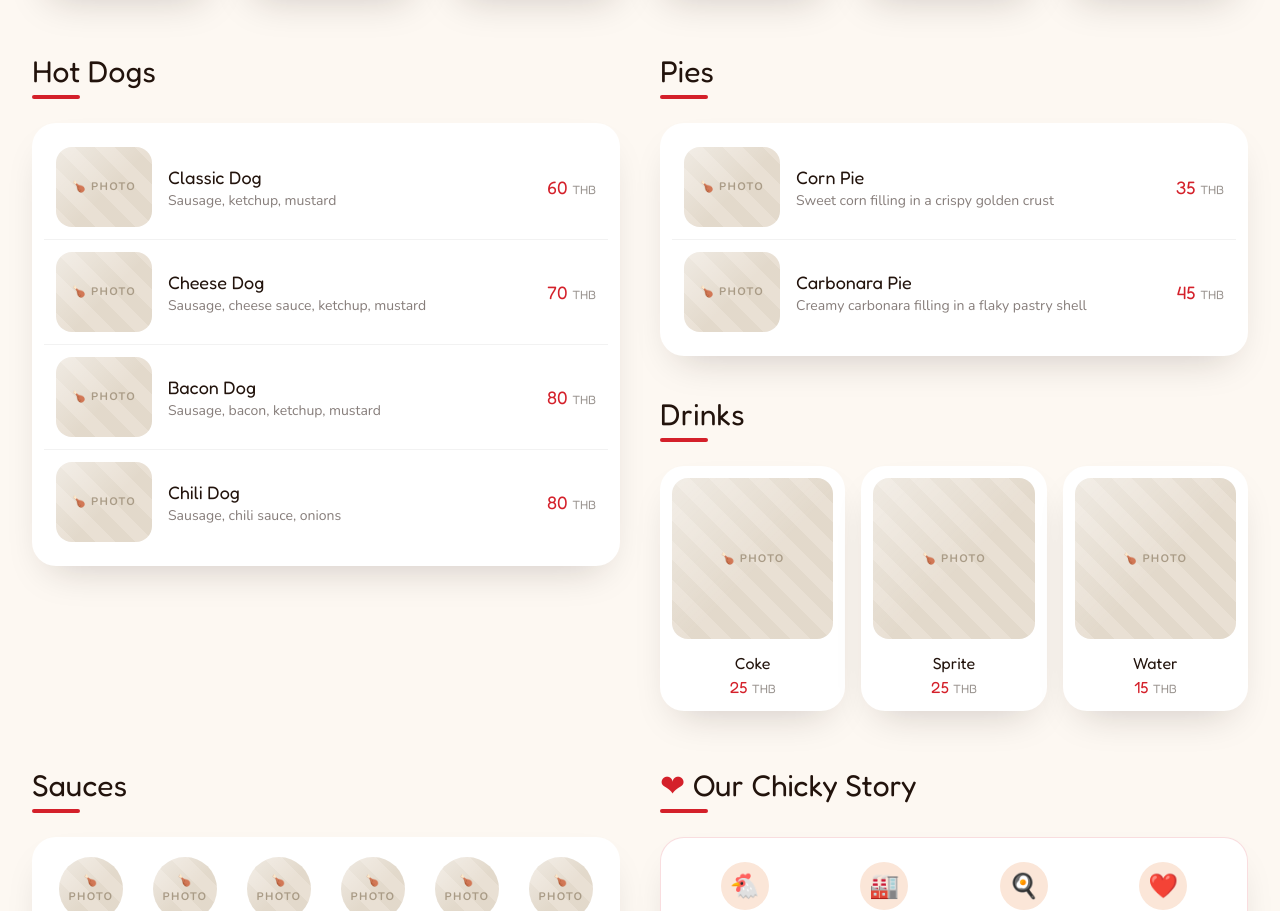
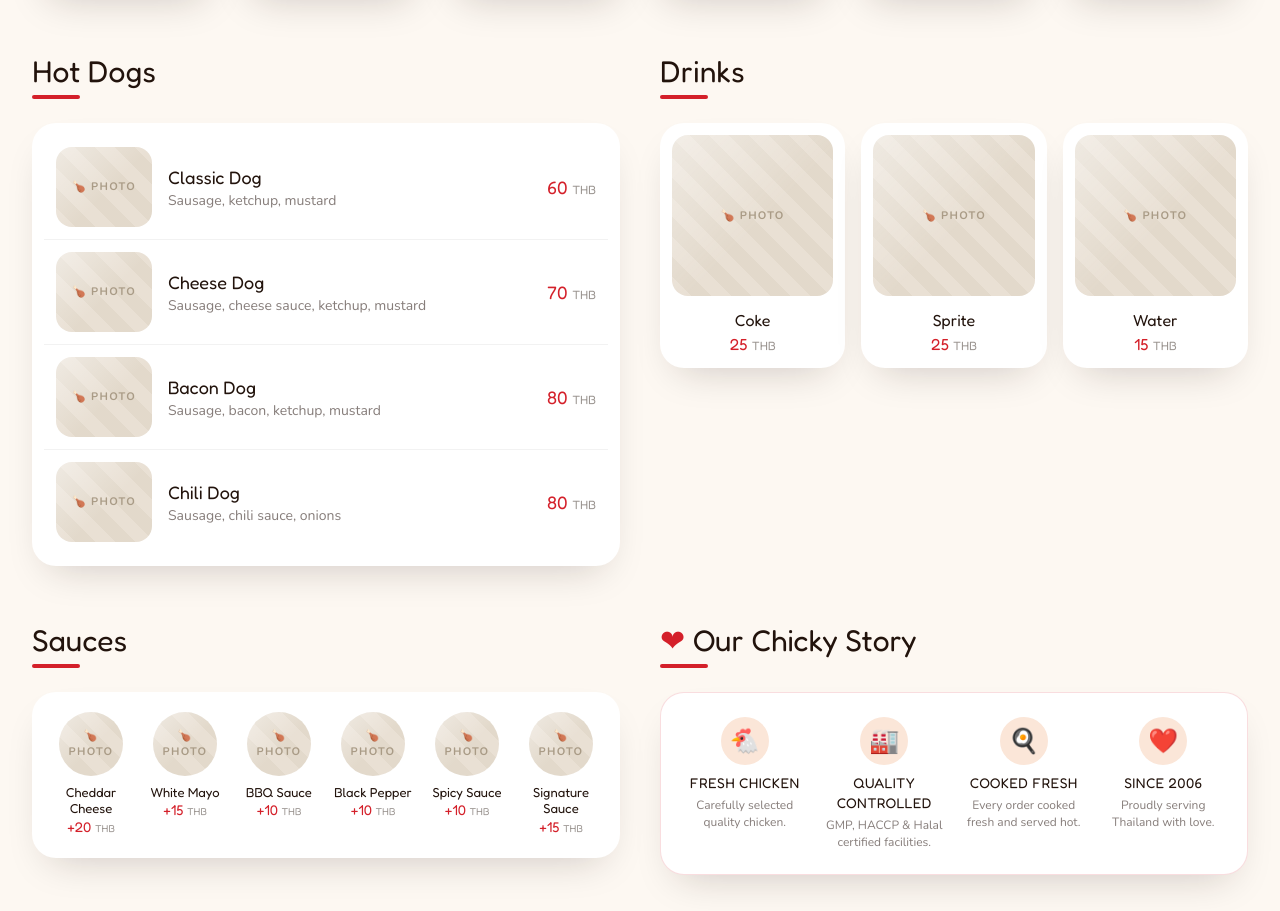
Before and after one commit to komarov-dc/fendithefrenchie, a plain HTML site: page menu.html in a window 1280 px wide. Shown: the part 1118-2029 px from the top of the page. Drawn offline with nearby package versions, Linux system fonts and the light colour scheme.

Commit message:
Remove pies from menu + homepage best-sellers

```diff
--- a/menu.html
+++ b/menu.html
@@ -193,7 +193,6 @@
         <div class="flex gap-2 overflow-x-auto py-3 font-display text-[15px] font-500 [scrollbar-width:none] [&::-webkit-scrollbar]:hidden">
           <a href="#chicken-boxes" class="cat-tab is-active inline-flex shrink-0 items-center gap-2 rounded-full bg-white px-5 py-2.5 text-ink/80 transition-all"><span>🍗</span> Chicken Boxes</a>
           <a href="#hot-dogs" class="cat-tab inline-flex shrink-0 items-center gap-2 rounded-full bg-white px-5 py-2.5 text-ink/80 transition-all"><span>🌭</span> Hot Dogs</a>
-          <a href="#pies" class="cat-tab inline-flex shrink-0 items-center gap-2 rounded-full bg-white px-5 py-2.5 text-ink/80 transition-all"><span>🥧</span> Pies</a>
           <a href="#sauces" class="cat-tab inline-flex shrink-0 items-center gap-2 rounded-full bg-white px-5 py-2.5 text-ink/80 transition-all"><span>🥣</span> Sauces</a>
           <a href="#drinks" class="cat-tab inline-flex shrink-0 items-center gap-2 rounded-full bg-white px-5 py-2.5 text-ink/80 transition-all"><span>🥤</span> Drinks</a>
         </div>
@@ -316,35 +315,8 @@
           </div>
         </section>
 
-        <!-- Pies + Drinks -->
+        <!-- Drinks -->
         <div class="space-y-10">
-          <section id="pies" class="scroll-mt-32">
-            <h2 class="font-display text-3xl font-700">Pies</h2>
-            <div class="mt-1.5 h-1 w-12 rounded-full bg-chicky"></div>
-            <div class="mt-6 divide-y divide-black/5 rounded-3xl bg-white p-3 shadow-card">
-              <div class="flex items-center gap-4 p-3">
-                <span class="img-slot relative grid h-20 w-24 shrink-0 place-items-center overflow-hidden rounded-2xl">
-                  <img alt="Corn Pie" class="h-full w-full object-cover" />
-                </span>
-                <div class="min-w-0 flex-1">
-                  <h3 class="font-display text-lg font-600">Corn Pie</h3>
-                  <p class="text-[14px] leading-snug text-ink/55">Sweet corn filling in a crispy golden crust</p>
-                </div>
-                <p class="shrink-0 font-display text-lg font-700 text-chicky">35 <span class="text-xs font-500 text-ink/45">THB</span></p>
-              </div>
-              <div class="flex items-center gap-4 p-3">
-                <span class="img-slot relative grid h-20 w-24 shrink-0 place-items-center overflow-hidden rounded-2xl">
-                  <img alt="Carbonara Pie" class="h-full w-full object-cover" />
-                </span>
-                <div class="min-w-0 flex-1">
-                  <h3 class="font-display text-lg font-600">Carbonara Pie</h3>
-                  <p class="text-[14px] leading-snug text-ink/55">Creamy carbonara filling in a flaky pastry shell</p>
-                </div>
-                <p class="shrink-0 font-display text-lg font-700 text-chicky">45 <span class="text-xs font-500 text-ink/45">THB</span></p>
-              </div>
-            </div>
-          </section>
-
           <section id="drinks" class="scroll-mt-32">
             <h2 class="font-display text-3xl font-700">Drinks</h2>
             <div class="mt-1.5 h-1 w-12 rounded-full bg-chicky"></div>
@@ -503,7 +475,7 @@
         }
       });
     }, { rootMargin: '-45% 0px -50% 0px' });
-    ['chicken-boxes','hot-dogs','pies','sauces','drinks'].forEach(id => {
+    ['chicken-boxes','hot-dogs','sauces','drinks'].forEach(id => {
       const el = document.getElementById(id); if (el) spy.observe(el);
     });
   </script>
```
Also changed, not shown: index.html (+3 -3 lines).
